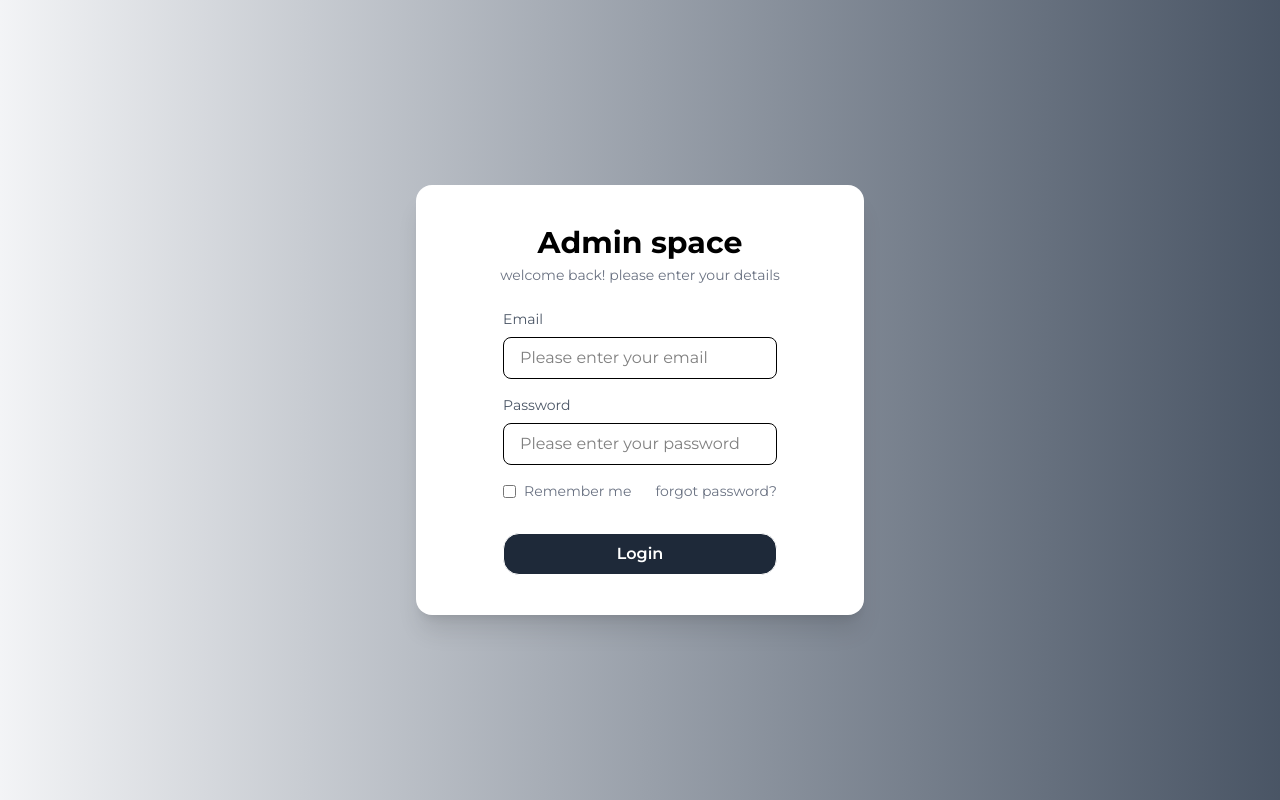
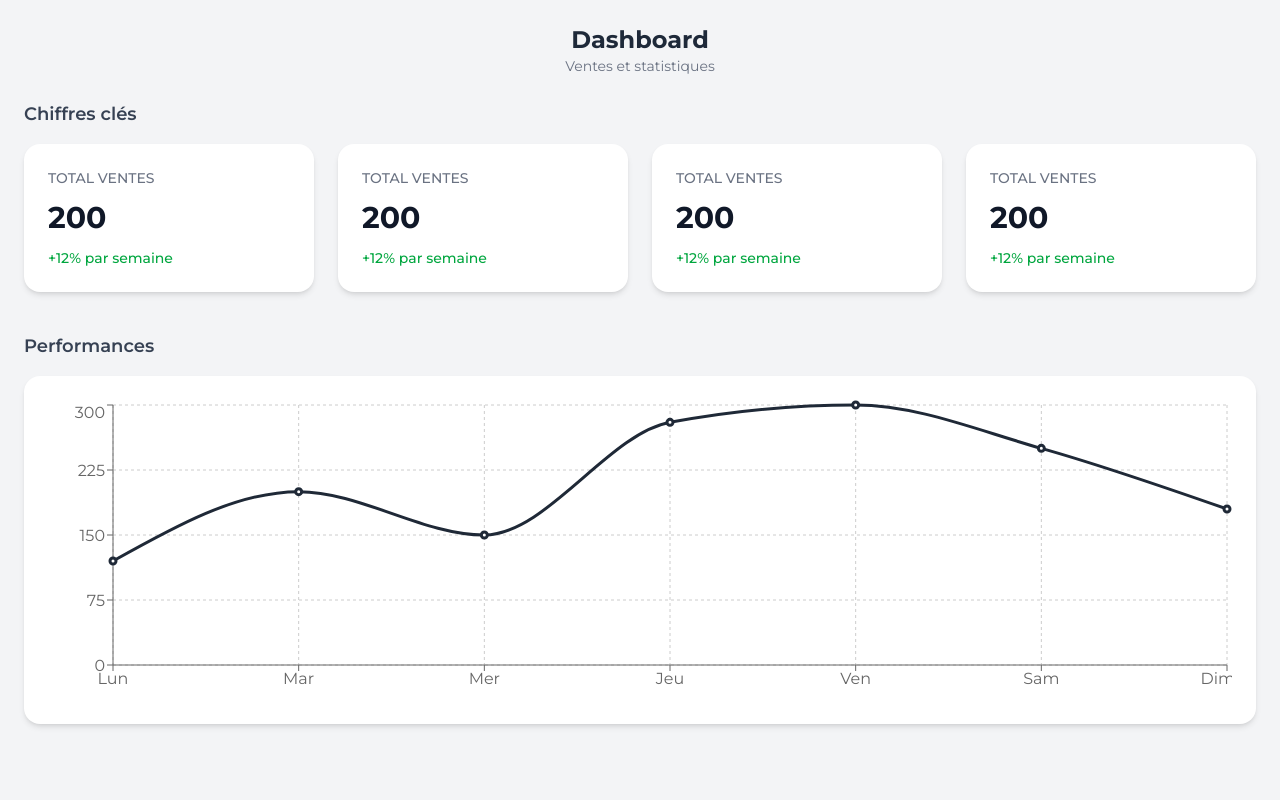
Before and after one commit to wyssaall/gym-ecom-admin, a React (Vite) app: page / in a window 1280 px wide. Built offline with nearby package versions, Linux system fonts and the light colour scheme.

Commit message:
dashb oard

```diff
--- a/package.json
+++ b/package.json
@@ -14,6 +14,8 @@
     "dotenv": "^17.2.4",
     "react": "^19.2.0",
     "react-dom": "^19.2.0",
+    "react-router-dom": "^7.13.0",
+    "recharts": "^3.7.0",
     "tailwindcss": "^4.1.18"
   },
   "devDependencies": {
--- a/src/App.jsx
+++ b/src/App.jsx
@@ -3,13 +3,15 @@ import reactLogo from './assets/react.svg'
 import viteLogo from '/vite.svg'
 import './App.css'
 import Login from './pages/auth/Login'
+import Dashboard from './pages/dashboard/Dashboard'
 
 function App() {
   const [count, setCount] = useState(0)
 
   return (
     <>
-      <Login />
+      {/* <Login /> */}
+      <Dashboard/>
     </>
   )
 }
--- /dev/null
+++ b/src/components/dashboard/Card.jsx
@@ -0,0 +1,44 @@
+import React from "react";
+
+function Card() {
+  return (
+    <div
+      className="
+        bg-white
+        rounded-2xl
+        shadow-md
+        p-6
+        flex
+        flex-col
+        gap-3
+        transition
+        duration-300
+        hover:shadow-xl
+        hover:-translate-y-1
+        cursor-pointer
+      "
+    >
+      {/* titre */}
+      <div className="flex items-center justify-between">
+
+        <h2 className="text-gray-500 text-sm font-medium uppercase">
+          Total ventes
+        </h2>
+
+      </div>
+
+      {/*  valeure */}
+      <h1 className="text-3xl font-bold text-gray-900">
+        200
+      </h1>
+
+      {/* par semaine */}
+      <p className="text-sm text-green-600 font-medium">
+        +12% par semaine
+      </p>
+
+    </div>
+  );
+}
+
+export default Card;
--- /dev/null
+++ b/src/components/dashboard/Graphe.jsx
@@ -0,0 +1,54 @@
+import React from "react";
+import {
+  LineChart,
+  Line,
+  XAxis,
+  YAxis,
+  CartesianGrid,
+  Tooltip,
+  ResponsiveContainer,
+} from "recharts";
+
+function Graphe() {
+
+  // Fake data (pour tester)
+  const data = [
+    { name: "Lun", sales: 120 },
+    { name: "Mar", sales: 200 },
+    { name: "Mer", sales: 150 },
+    { name: "Jeu", sales: 280 },
+    { name: "Ven", sales: 300 },
+    { name: "Sam", sales: 250 },
+    { name: "Dim", sales: 180 },
+  ];
+
+  return (
+    <div className="w-full h-[300px]">
+
+      <ResponsiveContainer width="100%" height="100%">
+
+        <LineChart data={data}>
+
+          <CartesianGrid strokeDasharray="3 3" />
+
+          <XAxis dataKey="name" />
+          <YAxis />
+
+          <Tooltip />
+
+          <Line
+            type="monotone"
+            dataKey="sales"
+            stroke="#1f2937"
+            strokeWidth={3}
+          />
+
+        </LineChart>
+
+      </ResponsiveContainer>
+
+    </div>
+  );
+}
+
+export default Graphe;
--- /dev/null
+++ b/src/components/sidebar/Sidebar.jsx
@@ -0,0 +1,113 @@
+import React from "react";
+import { NavLink } from "react-router-dom";
+
+function Sidebar() {
+  return (
+    <div
+      className="
+        h-screen
+        w-64
+        bg-gray-900
+        text-gray-100
+        flex
+        flex-col
+        justify-between
+        p-6
+      "
+    >
+      {/* Logo / Title */}
+      <div>
+
+        <h1 className="text-2xl font-bold mb-10 tracking-wide">
+          Admin Panel
+        </h1>
+
+        {/* Menu */}
+        <nav className="flex flex-col gap-4">
+
+          <NavLink
+            to="/dashboard"
+            className={({ isActive }) =>
+              `py-2 px-4 rounded-lg transition ${
+                isActive
+                  ? "bg-gray-700 font-semibold"
+                  : "hover:bg-gray-800"
+              }`
+            }
+          >
+            Dashboard
+          </NavLink>
+
+          <NavLink
+            to="/products"
+            className={({ isActive }) =>
+              `py-2 px-4 rounded-lg transition ${
+                isActive
+                  ? "bg-gray-700 font-semibold"
+                  : "hover:bg-gray-800"
+              }`
+            }
+          >
+            Produits
+          </NavLink>
+
+          <NavLink
+            to="/orders"
+            className={({ isActive }) =>
+              `py-2 px-4 rounded-lg transition ${
+                isActive
+                  ? "bg-gray-700 font-semibold"
+                  : "hover:bg-gray-800"
+              }`
+            }
+          >
+            Orders
+          </NavLink>
+
+          <NavLink
+            to="/categories"
+            className={({ isActive }) =>
+              `py-2 px-4 rounded-lg transition ${
+                isActive
+                  ? "bg-gray-700 font-semibold"
+                  : "hover:bg-gray-800"
+              }`
+            }
+          >
+            Categories
+          </NavLink>
+
+          <NavLink
+            to="/wilaya"
+            className={({ isActive }) =>
+              `py-2 px-4 rounded-lg transition ${
+                isActive
+                  ? "bg-gray-700 font-semibold"
+                  : "hover:bg-gray-800"
+              }`
+            }
+          >
+            Wilaya
+          </NavLink>
+
+        </nav>
+      </div>
+
+      {/* Logout */}
+      <button
+        className="
+          py-2 px-4
+          rounded-lg
+          bg-red-500/10
+          text-red-400
+          hover:bg-red-500/20
+          transition
+        "
+      >
+        Logout
+      </button>
+    </div>
+  );
+}
+
+export default Sidebar;
--- /dev/null
+++ b/src/pages/dashboard/Dashboard.jsx
@@ -0,0 +1,52 @@
+import React from "react";
+import Card from "../../components/dashboard/Card";
+import Graphe from "../../components/dashboard/Graphe";
+
+function Dashboard() {
+  return (
+    <div className="min-h-screen bg-gray-100 p-6">
+
+      {/* Page Title */}
+      <div className="mb-6 text-center">
+        <h1 className="text-2xl font-bold text-gray-800">
+          Dashboard
+        </h1>
+        <p className="text-gray-500 text-sm">
+          Ventes et statistiques
+        </p>
+      </div>
+
+      {/* Cards Section */}
+      <div className="mb-10">
+
+        <h2 className="text-lg font-semibold text-gray-700 mb-4">
+          Chiffres clés
+        </h2>
+
+        <div className="grid grid-cols-1 sm:grid-cols-2 lg:grid-cols-4 gap-6">
+          <Card />
+          <Card />
+          <Card />
+          <Card />
+        </div>
+
+      </div>
+
+      {/* Graph Section */}
+      <div>
+
+        <h2 className="text-lg font-semibold text-gray-700 mb-4">
+          Performances
+        </h2>
+
+        <div className="bg-white rounded-2xl shadow-md p-6">
+          <Graphe />
+        </div>
+
+      </div>
+
+    </div>
+  );
+}
+
+export default Dashboard;
```
Also changed, not shown: 1 other file (tests, documents, lock files or other folders).
